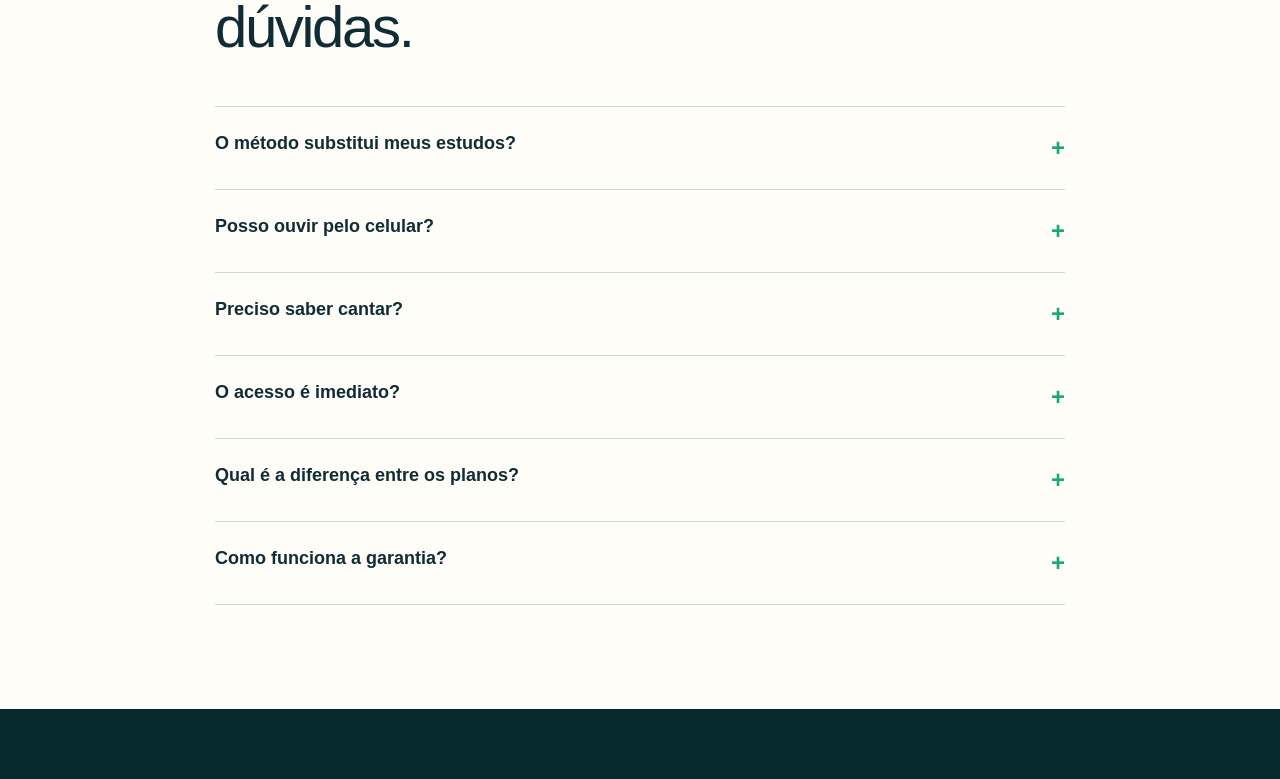
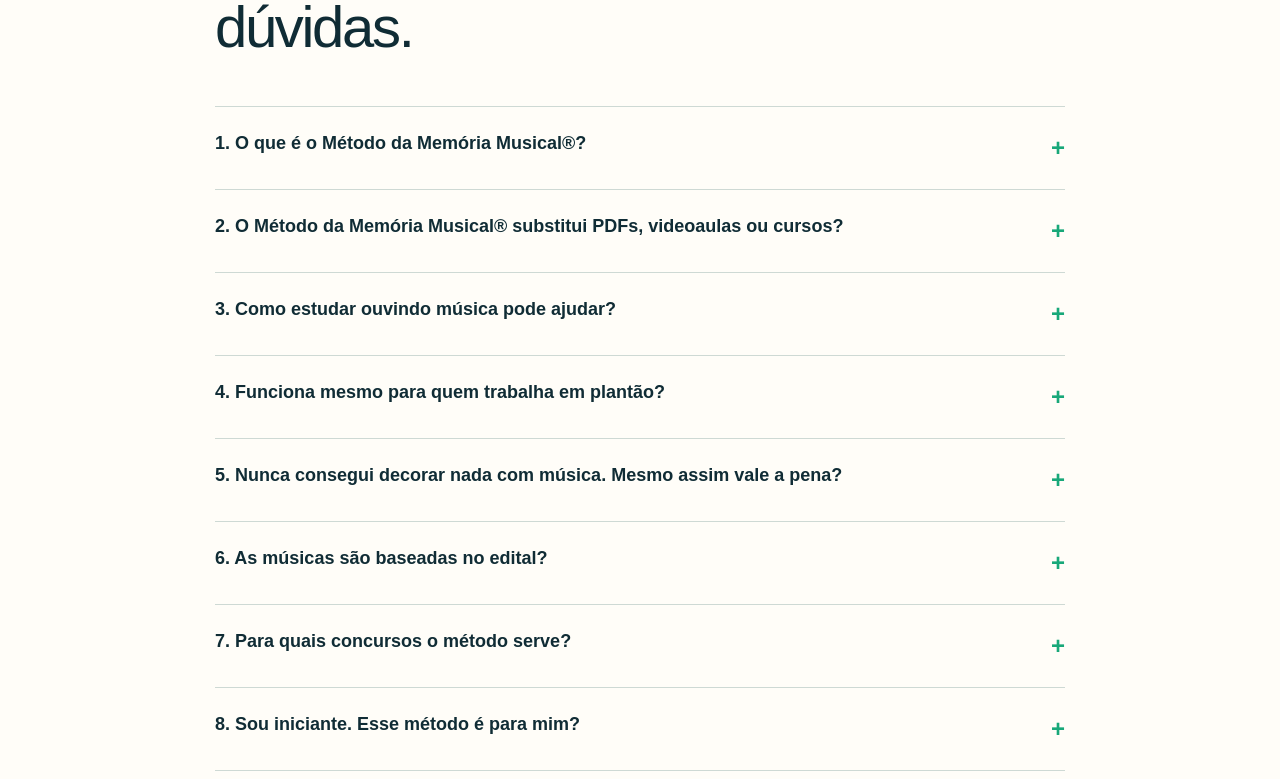
Before and after one commit to TACIO10/Enfermusic-upsell, a Next.js app: page / in a window 1280 px wide. Shown: the part 9421-10200 px from the top of the page. Built offline with nearby package versions, Linux system fonts and the light colour scheme.

Commit message:
Expand sales page FAQ

```diff
--- a/app/globals.css
+++ b/app/globals.css
@@ -202,7 +202,7 @@ h3 { font-size: 25px; }
 .faq summary { display: flex; justify-content: space-between; gap: 20px; cursor: pointer; font-size: 18px; font-weight: 800; list-style: none; }
 .faq summary::-webkit-details-marker { display: none; }
 .faq summary span { color: var(--mint-dark); font-size: 24px; }
-.faq details p { max-width: 700px; margin: 16px 0 0; color: var(--ink-soft); }
+.faq details p { max-width: 700px; margin: 16px 0 0; color: var(--ink-soft); white-space: pre-line; }
 .final-cta { padding: 100px 0; background: var(--deep-2); color: white; text-align: center; }
 .final-cta h2 { max-width: 800px; margin-inline: auto; }
 .final-cta p { margin-bottom: 30px; color: #c1d3cf; font-size: 18px; }
--- a/app/page.tsx
+++ b/app/page.tsx
@@ -403,12 +403,70 @@ export default function Home() {
           </div>
           <div className="faq-list">
             {[
-              ["O método substitui meus estudos?", "Não. Ele complementa sua preparação e ajuda a tornar as revisões mais frequentes."],
-              ["Posso ouvir pelo celular?", "Sim. O conteúdo pode ser acessado pelo celular e também pelo computador."],
-              ["Preciso saber cantar?", "Não. Você só precisa ouvir as faixas; cantar é totalmente opcional."],
-              ["O acesso é imediato?", "Sim. Após a confirmação do pagamento, você recebe as orientações de acesso."],
-              ["Qual é a diferença entre os planos?", "O Essencial traz as trilhas de entrada. O Completo inclui a biblioteca completa, bônus, atualizações, comunidade e suporte."],
-              ["Como funciona a garantia?", "Você pode experimentar por 30 dias e solicitar o reembolso dentro desse período se o método não fizer sentido para sua rotina."],
+              [
+                "1. O que é o Método da Memória Musical®?",
+                "O Método da Memória Musical® é uma forma diferente de complementar seus estudos para concursos de Enfermagem. Em vez de depender apenas de PDFs e videoaulas, você também revisa os conteúdos por meio de músicas criadas com base nos principais assuntos cobrados nos editais.",
+              ],
+              [
+                "2. O Método da Memória Musical® substitui PDFs, videoaulas ou cursos?",
+                "Não.\n\nEle foi desenvolvido para complementar sua preparação. Você continua estudando pelos materiais tradicionais e utiliza as músicas para reforçar e revisar os conteúdos de forma prática durante a rotina.",
+              ],
+              [
+                "3. Como estudar ouvindo música pode ajudar?",
+                "As músicas permitem que você mantenha contato frequente com os conteúdos já estudados, aproveitando momentos em que normalmente não estaria revisando, como no carro, caminhando, fazendo tarefas de casa ou nos intervalos do trabalho.",
+              ],
+              [
+                "4. Funciona mesmo para quem trabalha em plantão?",
+                "Sim.\n\nO método foi pensado justamente para quem tem pouco tempo disponível. Como as músicas podem ser ouvidas em diferentes momentos do dia, fica mais fácil incluir revisões na rotina sem precisar passar horas extras sentado estudando.",
+              ],
+              [
+                "5. Nunca consegui decorar nada com música. Mesmo assim vale a pena?",
+                "Sim.\n\nVocê não precisa cantar nem ter facilidade musical. As músicas funcionam como uma ferramenta complementar de revisão. Muitas pessoas percebem que a combinação entre ritmo e repetição torna o contato com o conteúdo mais frequente e agradável.",
+              ],
+              [
+                "6. As músicas são baseadas no edital?",
+                "Sim.\n\nOs conteúdos são produzidos com foco nos assuntos mais recorrentes dos concursos de Enfermagem, ajudando você a revisar temas que costumam aparecer nas provas.",
+              ],
+              [
+                "7. Para quais concursos o método serve?",
+                "O Método da Memória Musical® foi desenvolvido para concursos da área da Enfermagem. Como cada edital possui suas particularidades, ele deve ser utilizado como complemento à preparação específica para o concurso que você pretende prestar.",
+              ],
+              [
+                "8. Sou iniciante. Esse método é para mim?",
+                "Sim.\n\nSe você está começando agora, as músicas ajudam a reforçar o conteúdo desde o início dos estudos. E, se já estuda há algum tempo, elas podem complementar sua rotina de revisões.",
+              ],
+              [
+                "9. Tenho pouco tempo para estudar. Ainda vale a pena?",
+                "Sim.\n\nUma das maiores vantagens do método é justamente permitir que você aproveite momentos do dia que normalmente seriam improdutivos para reforçar os conteúdos já estudados.",
+              ],
+              [
+                "10. Posso acessar pelo celular?",
+                "Sim.\n\nVocê poderá acessar a plataforma pelo celular, tablet ou computador, estudando de onde estiver.",
+              ],
+              [
+                "11. O acesso é imediato?",
+                "Sim.\n\nApós a confirmação do pagamento, seu acesso é liberado e você já pode começar a utilizar a plataforma.",
+              ],
+              [
+                "12. Vou receber atualizações?",
+                "Sempre que novos conteúdos forem adicionados dentro do período de acesso do seu plano, eles ficarão disponíveis na plataforma conforme as condições da oferta.",
+              ],
+              [
+                "13. E se eu não gostar?",
+                "Você conta com uma garantia de 7 dias.\n\nAssim, poderá conhecer a plataforma e decidir com tranquilidade se o Método da Memória Musical® faz sentido para a sua preparação.",
+              ],
+              [
+                "14. Preciso estudar todos os dias ouvindo música?",
+                "Não.\n\nAs músicas são uma ferramenta para complementar suas revisões. Você pode utilizá-las nos momentos que fizerem sentido para a sua rotina de estudos.",
+              ],
+              [
+                "15. Em quanto tempo vou perceber resultados?",
+                "Cada pessoa possui uma rotina e um ritmo de aprendizado diferentes.\n\nO Método da Memória Musical® foi criado para facilitar suas revisões e complementar sua preparação, mas o desempenho em concursos depende de diversos fatores, como constância, planejamento e dedicação aos estudos.",
+              ],
+              [
+                "16. Como começo depois da compra?",
+                "É simples.\n\n1. Finalize sua compra.\n2. Receba o acesso imediatamente.\n3. Entre na plataforma.\n4. Escolha a playlist do assunto que deseja revisar.\n5. Comece a estudar utilizando o Método da Memória Musical®.",
+              ],
             ].map(([question, answer]) => (
               <details key={question}>
                 <summary>{question}<span>+</span></summary>
```
Also changed, not shown: 2 other files (tests, documents, lock files or other folders).
